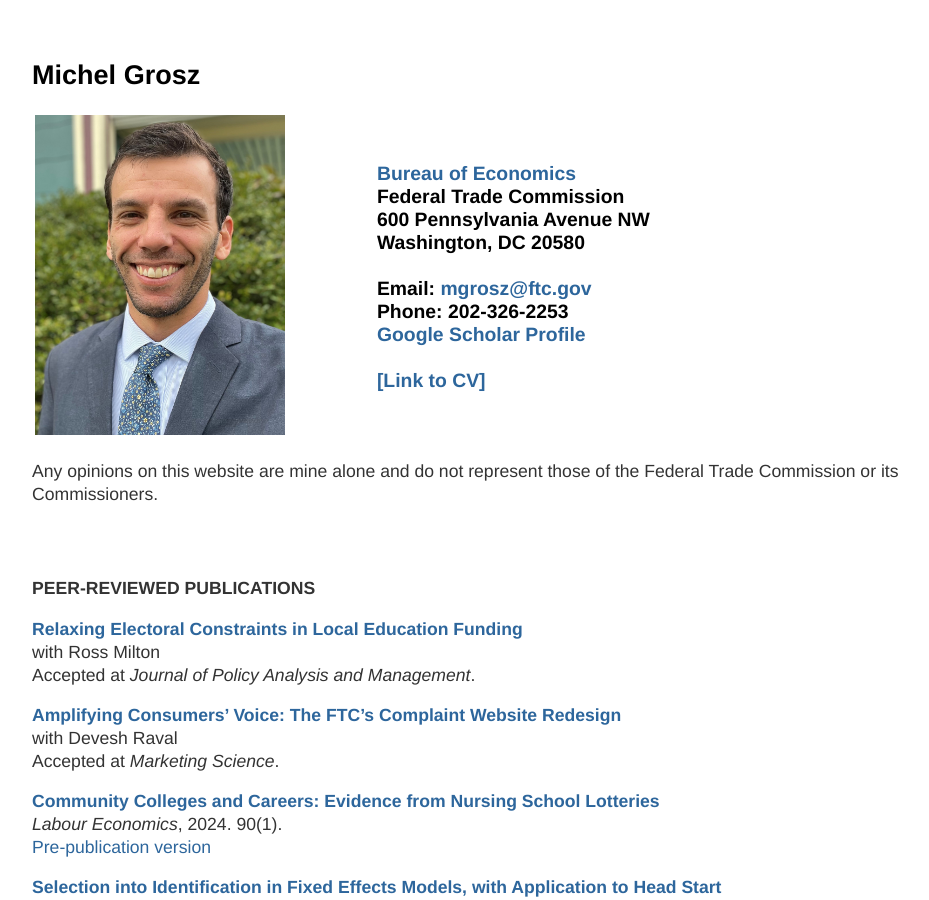
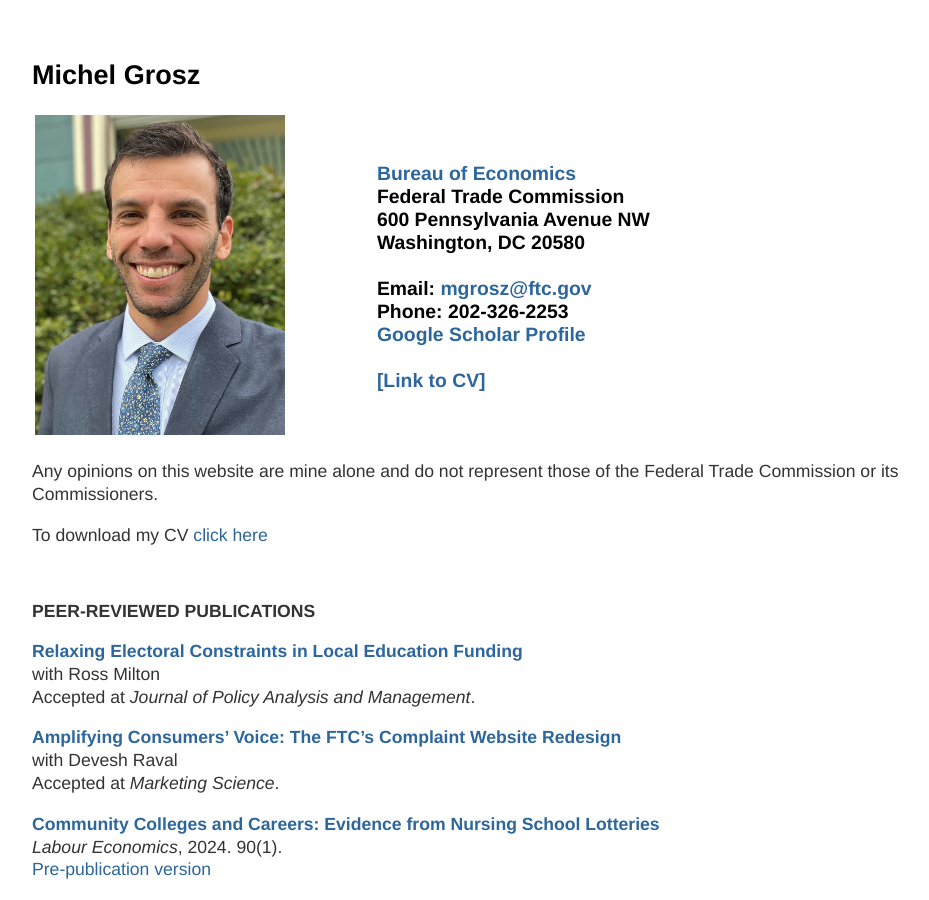
Before and after one commit to mzgrosz/mzgrosz.github.io, a Jekyll site: the page built from index.html, in a window 1280 px wide and 900 px high. Shown: the whole window, without its empty margins (160-1089 px from the left). Built offline with Jekyll 4.4.1, drawn with Linux system fonts in a browser that asks for light colours.

Commit message:
Update index.html

```diff
--- a/index.html
+++ b/index.html
@@ -22,7 +22,7 @@ title: Michel Grosz
 
 
 	<p>Any opinions on this website are mine alone and do not represent those of the Federal Trade Commission or its Commissioners. </p>
-	<br/>
+	<p>To download my CV <a href="https://mzgrosz.github.io/cv/GroszCV_2503.pdf" target="_blank">click here</a></p>
 
 
 
```
